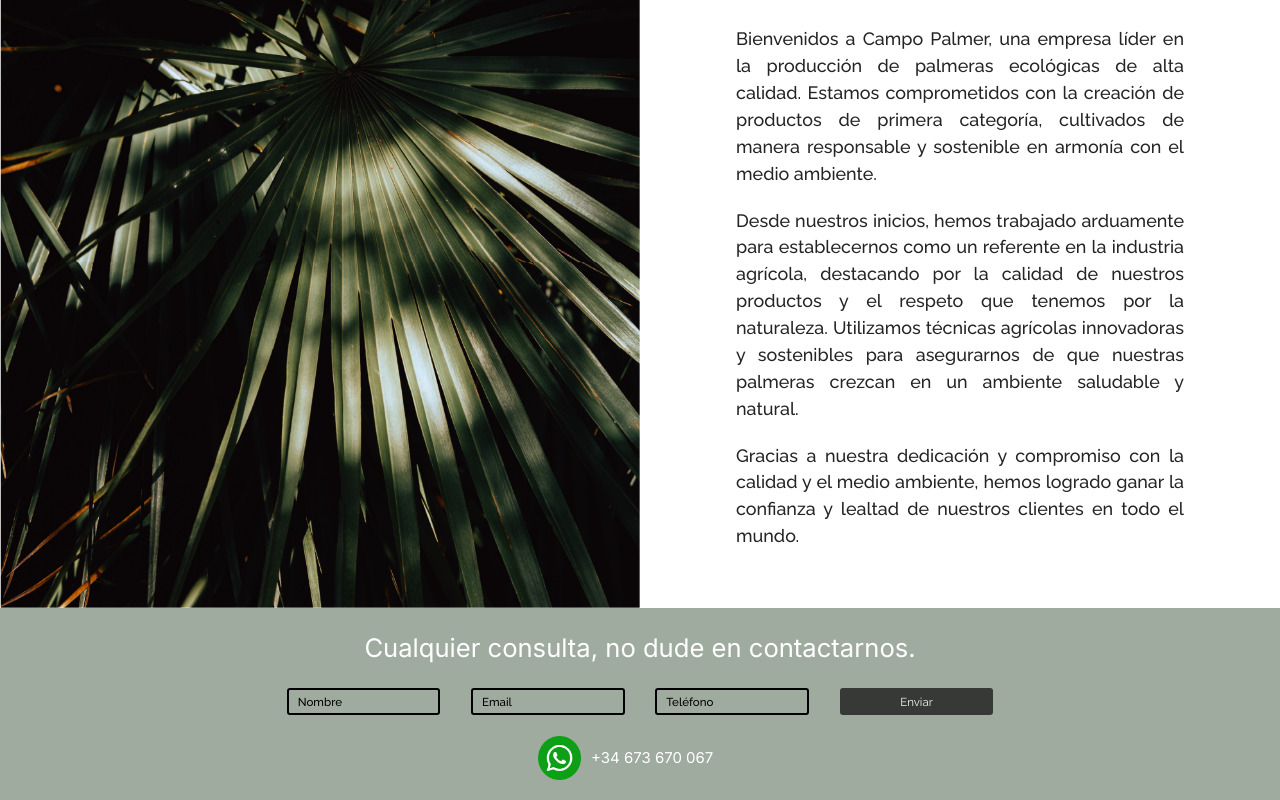
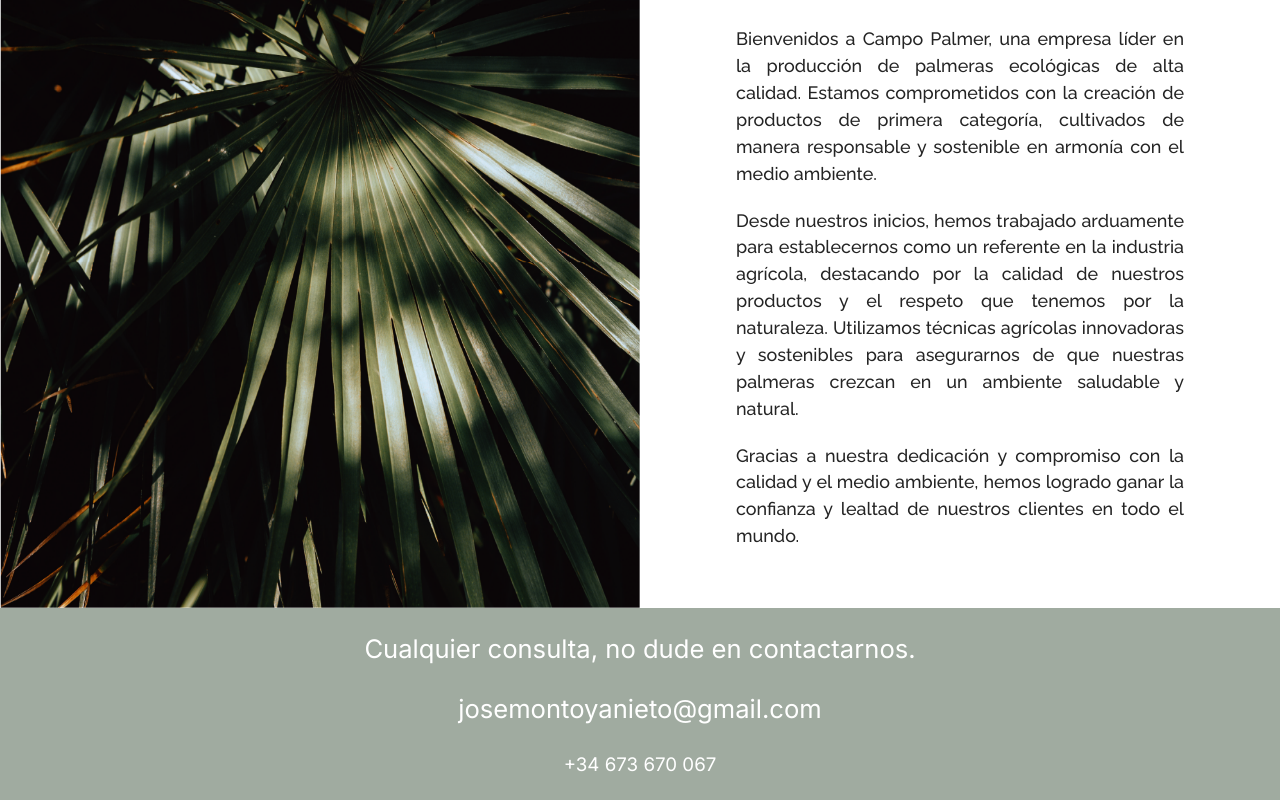
Before and after one commit to Alangr6/campo_palmer, a React (Vite) app: page / in a window 1280 px wide. Shown: the part 2025-2825 px from the top of the page. Built offline with nearby package versions, Linux system fonts and the light colour scheme; a web font is replaced by a local one.

Commit message:
contact sec updated

```diff
--- a/src/App.jsx
+++ b/src/App.jsx
@@ -211,33 +211,8 @@ function App() {
       </main>
       <footer className="contact-sec">
         <h2>Cualquier consulta, no dude en contactarnos.</h2>
-        <form action="https://formsubmit.co/josemontoyanieto@gmail.com" method="POST">
-          <input type="text" name="name" id="" placeholder="Nombre" required />
-          <input type="email" name="email" id="" placeholder="Email" required />
-          <input
-            type="phone"
-            name="phone"
-            id=""
-            placeholder="Teléfono"
-            required
-          />
-          <button type="submit">Enviar</button>
-        </form>
-        <div className="whatsapp-sec">
-          <a
-            href="https://wa.me/34673670067/?text=Buenas,%20vengo%20de%20su%20web%20Campo%20Palmer%20y%20tengo%20la%20siguiente%20duda"
-            target="_blank"
-          >
-            <img
-              src={whasticon}
-              width="100%"
-              height="auto"
-              alt="whatsapp icon to create a conversation"
-              title="whatsapp icon"
-            ></img>
-            <h3>+34 673 670 067</h3>
-          </a>
-        </div>
+        <h2>josemontoyanieto@gmail.com</h2>
+        <h3>+34 673 670 067</h3>
       </footer>
     </div>
   );
```
